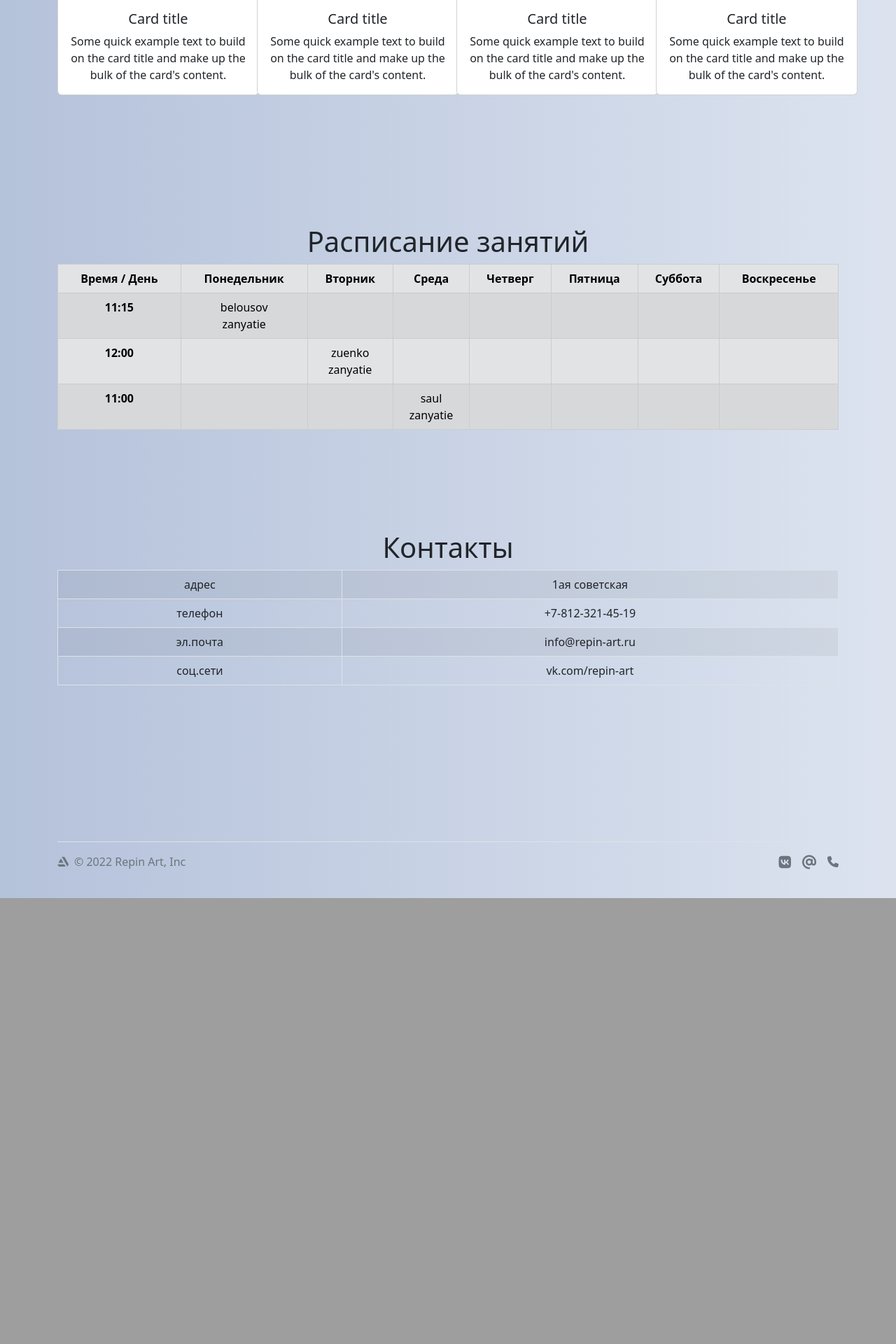
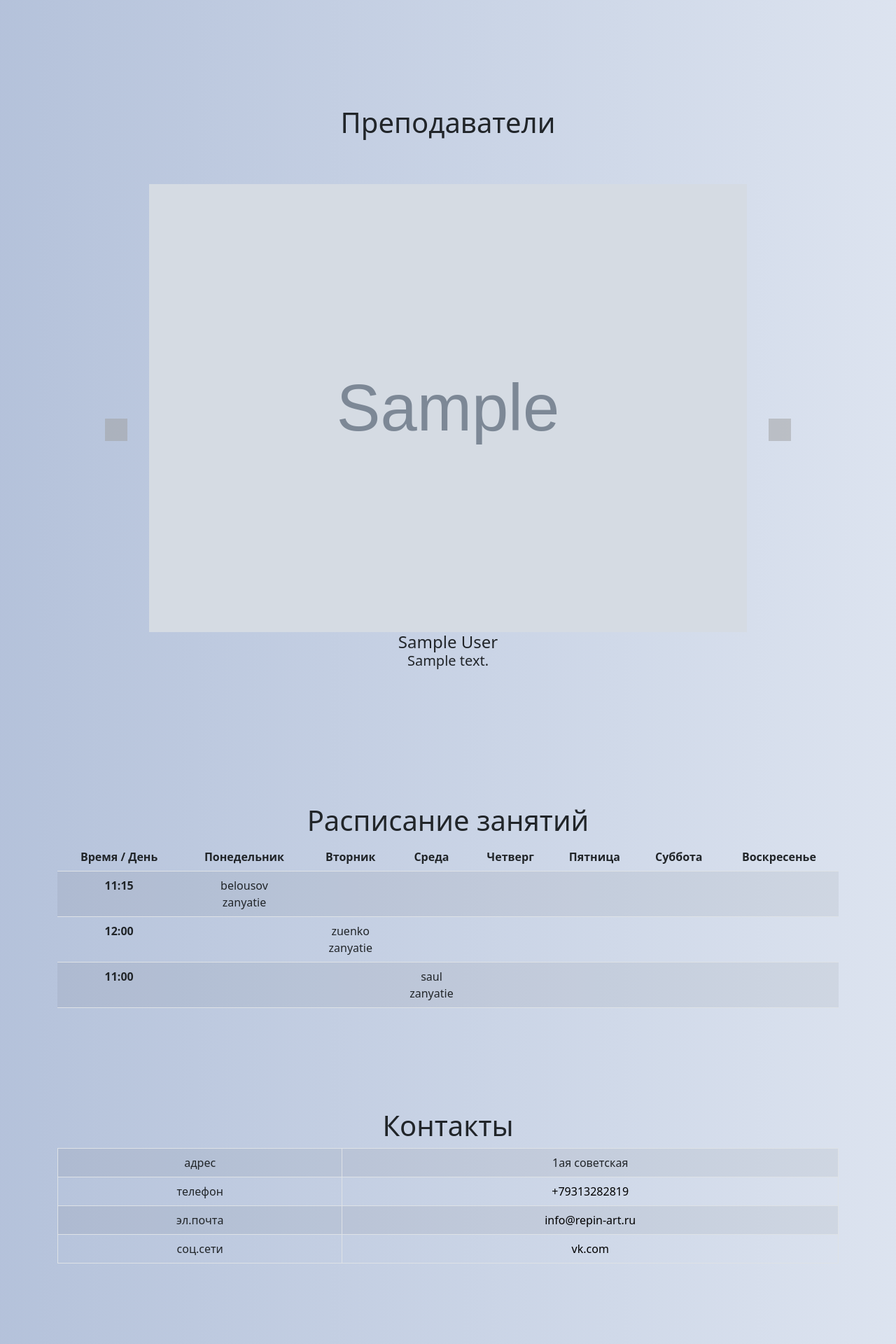
Before and after one commit to belousovsergey56/pro-iskusstvo, a Flask app: page / in a window 1280 px wide. Shown: the part 1917-3837 px from the top of the page at 70% size. Before the commit the page ends 3200 px from the top, so only its background shows below. Run offline with Flask 2, Linux system fonts and the light colour scheme; tables that the repository leaves empty hold one stand-in row (values such as "Sample post"); grey boxes marked "Sample" are stand-in pictures; some libraries are stand-ins or nearby versions; grey boxes are pictures that could not be loaded.

Commit message:
add author link arrows, remove borders, upd data services, add carousel in teacher section and remove old data, add lik vk, tel, mailto

```diff
--- a/templates/index.html
+++ b/templates/index.html
@@ -12,12 +12,15 @@
     <!-- fontawesome -->
     <script src="https://kit.fontawesome.com/0337b42812.js" crossorigin="anonymous"></script>
 
+    <!-- right arrow <a href="https://www.flaticon.com/free-icons/next" title="next icons">Next icons created by Roundicons - Flaticon</a> -->
+    <!-- left arrow <a href="https://www.flaticon.com/free-icons/back" title="back icons">Back icons created by Roundicons - Flaticon</a> -->
+
     <title>Репин Арт - Школа искусств</title>
 </head>
 
 <body>
     <header>
-        <nav class="navbar fixed-top navbar-expand-lg bg-light">
+        <nav class="navbar fixed-top navbar-expand-lg">
             <div class="container">
                 <a class="navbar-brand" href="#">Repin Art</a>
                 <button class="navbar-toggler" type="button" data-bs-toggle="collapse" data-bs-target="#navbarNav"
@@ -68,23 +71,61 @@
         <div class="container price">
             <h1>Услуги</h1>
 
-            <div id="carouselExampleControls" class="carousel slide" data-bs-ride="carousel">
+            <div id="carouselExampleControls1" class="carousel slide" data-bs-ride="carousel">
                 <div class="carousel-inner">
-                    <div class="carousel-item active border">
+                    <div class="carousel-item active">
 
-                        <img class="image-price" src="{{ price[0].image }}" alt="">
-                        <h5 class="card-title">{{ price[0].name }}</h5>
-                        <p>{{ price[0].descript }}</p>
+                        <img class="image-price" src="{{ price[0].avatar }}" alt="">
+                        <h4 class="card-title">{{ price[0].name }}</h4>
+                        <h5>{{ price[0].description }}</h5>
                         <p>{{ price[0].price }} руб.</p>
 
                     </div>
 
                     {% for services in price[1:]: %}
-                    <div class="carousel-item border">
-                        <img class="image-price" src="{{ services.image }}" alt="">
-                        <h5>{{ services.name }}</h5>
-                        <p>{{ services.descript }}</p>
+                    <div class="carousel-item">
+                        <img class="image-price" src="{{ services.avatar }}" alt="">
+                        <h4>{{ services.name }}</h4>
+                        <h5>{{ services.description }}</h5>
                         <p>{{ services.price }} руб.</p>
+                    </div>
+                    {% endfor %}
+
+                </div>
+                <button class="carousel-control-prev" type="button" data-bs-target="#carouselExampleControls1"
+                    data-bs-slide="prev">
+                    <span class="carousel-control-prev-icon" aria-hidden="true"></span>
+                    <span class="visually-hidden">Previous</span>
+                </button>
+                <button class="carousel-control-next" type="button" data-bs-target="#carouselExampleControls1"
+                    data-bs-slide="next">
+                    <span class="carousel-control-next-icon dark" aria-hidden="true"></span>
+                    <span class="visually-hidden">Next</span>
+                </button>
+            </div>
+        </div>
+
+
+    </section>
+
+    <section id="teachers">
+        <div class="container teachers">
+            <h1>Преподаватели</h1>
+
+            <div id="carouselExampleControls" class="carousel slide" data-bs-ride="carousel">
+                <div class="carousel-inner">
+                    <div class="carousel-item active">
+                        <img class="image-price" src="{{ teachers[0].avatar }}" alt="">
+                        <h4 class="card-title">{{ teachers[0].name }}</h4>
+                        <h5>{{ teachers[0].about }}</h5>
+
+                    </div>
+
+                    {% for services in teachers[1:]: %}
+                    <div class="carousel-item">
+                        <img class="image-price" src="{{ services.avatar }}" alt="">
+                        <h4>{{ services.name }}</h4>
+                        <h5>{{ services.about }}</h5>
                     </div>
                     {% endfor %}
 
@@ -101,83 +142,14 @@
                 </button>
             </div>
         </div>
-
-
     </section>
 
-    <section id="teachers">
-        <div class="container">
-            <h1>Преподаватели</h1>
-            <div class="row">
-                <div class="price col-lg-3">
-
-                    <div class="card" style="width: 18rem;">
-                        <img class="cimg"
-                            src="https://external-content.duckduckgo.com/iu/?u=https%3A%2F%2Fmir-s3-cdn-cf.behance.net%2Fproject_modules%2F1400%2F6a356a54364253.56093c698b72e.jpg&f=1&nofb=1"
-                            class="card-img-top" alt="...">
-                        <div class="card-body">
-                            <h5 class="card-title">Card title</h5>
-                            <p class="card-text">Some quick example text to build on the card title and make up the bulk
-                                of
-                                the card's content.</p>
-
-                        </div>
-                    </div>
-                </div>
-                <div class="price col-lg-3">
-                    <div class="card" style="width: 18rem;">
-                        <img class="cimg"
-                            src="https://external-content.duckduckgo.com/iu/?u=https%3A%2F%2Fmir-s3-cdn-cf.behance.net%2Fproject_modules%2F2800_opt_1%2F15345c41332353.57a1ce9141249.jpg&f=1&nofb=1"
-                            alt="" srcset="">
-                        <div class="card-body">
-                            <h5 class="card-title">Card title</h5>
-                            <p class="card-text">Some quick example text to build on the card title and make up the bulk
-                                of
-                                the card's content.</p>
-                        </div>
-                    </div>
-                </div>
-
-                <div class="price col-lg-3">
-                    <div class="card" style="width: 18rem;">
-                        <img class="cimg"
-                            src="https://external-content.duckduckgo.com/iu/?u=https%3A%2F%2Fi.pinimg.com%2F736x%2F1e%2F26%2F87%2F1e26874caab099fc978107fb8a64c3f1--this-old-man-mughal-empire.jpg&f=1&nofb=1"
-                            alt="" srcset="">
-                        <div class="card-body">
-                            <h5 class="card-title">Card title</h5>
-                            <p class="card-text">Some quick example text to build on the card title and make up the bulk
-                                of
-                                the card's content.</p>
-                        </div>
-                    </div>
-                </div>
-
-                <div class="price col-lg-3">
-                    <div class="card" style="width: 18rem;">
-                        <img class="cimg"
-                            src="https://external-content.duckduckgo.com/iu/?u=https%3A%2F%2Flive.staticflickr.com%2F5289%2F5216270546_c63e5361cc_b.jpg&f=1&nofb=1"
-                            alt="" srcset="">
-                        <div class="card-body">
-                            <h5 class="card-title">Card title</h5>
-                            <p class="card-text">Some quick example text to build on the card title and make up the bulk
-                                of
-                                the card's content.</p>
-                        </div>
-                    </div>
-                </div>
-
-            </div>
-        </div>
-
-        </div>
-
-    </section>
     <section id="schedule">
         <div class="container">
 
             <h1>Расписание занятий</h1>
 
-            <table class="table table-striped table-bordered table-secondary">
+            <table class="table table-striped">
                 <thead>
                     <tr>
                         <th scope="col">Время / День</th>
@@ -213,7 +185,8 @@
                         </td>
                         <td> {{name}}
                             <br>
-                            zanyatie</td>
+                            zanyatie
+                        </td>
                         <td></td>
                         <td></td>
                         <td></td>
@@ -292,6 +265,7 @@
                 </tbody>
             </table>
     </section>
+
     <section id="contact">
         <div class="container contacts">
             <h1>Контакты</h1>
@@ -303,15 +277,15 @@
                     </tr>
                     <tr>
                         <td>телефон</td>
-                        <td>+7-812-321-45-19</td>
+                        <td><a class="contact-link" href="tel:+79313282819">+79313282819</a></td>
                     </tr>
                     <tr>
                         <td>эл.почта</td>
-                        <td>info@repin-art.ru</td>
+                        <td><a class="contact-link" href="mailto:info@repin-art.ru">info@repin-art.ru</a></td>
                     </tr>
                     <tr>
                         <td>соц.сети</td>
-                        <td>vk.com/repin-art</td>
+                        <td><a class="contact-link" href="#" onClick="window.open('https://vk.com/club26228567', '_blank')">vk.com</a></td>
                     </tr>
 
                 </tbody>
@@ -326,15 +300,13 @@
     <div class="container">
         <footer class="d-flex flex-wrap justify-content-between align-items-center py-3 my-4 border-top">
             <div class="col-md-4 d-flex align-items-center">
-                <a href="/" class="mb-3 me-2 mb-md-0 text-muted text-decoration-none lh-1"><i
-                        class="fa-brands fa-artstation"></i></a>
                 <span class="mb-3 mb-md-0 text-muted">© 2022 Repin Art, Inc</span>
             </div>
 
             <ul class="nav col-md-4 justify-content-end list-unstyled d-flex">
-                <li class="ms-3"><a class="text-muted" href="#"><i class="fa-brands fa-vk fa-lg"></i></a></li>
-                <li class="ms-3"><a class="text-muted" href="#"><i class="fa-solid fa-at fa-lg"></i></a></li>
-                <li class="ms-3"><a class="text-muted" href="#"><i class="fa-solid fa-phone fa-md"></i></a></li>
+                <li class="ms-3"><a class="text-muted" href="#" onClick="window.open('https://vk.com/club26228567', '_blank')"><i class="fa-brands fa-vk fa-lg"></i></a></li>
+                <li class="ms-3"><a class="text-muted" href="mailto:info@repin-art.ru"><i class="fa-solid fa-at fa-lg"></i></a></li>
+                <li class="ms-3"><a class="text-muted" href="tel:+79313282819"><i class="fa-solid fa-phone fa-md"></i></a></li>
             </ul>
         </footer>
     </div>
```
